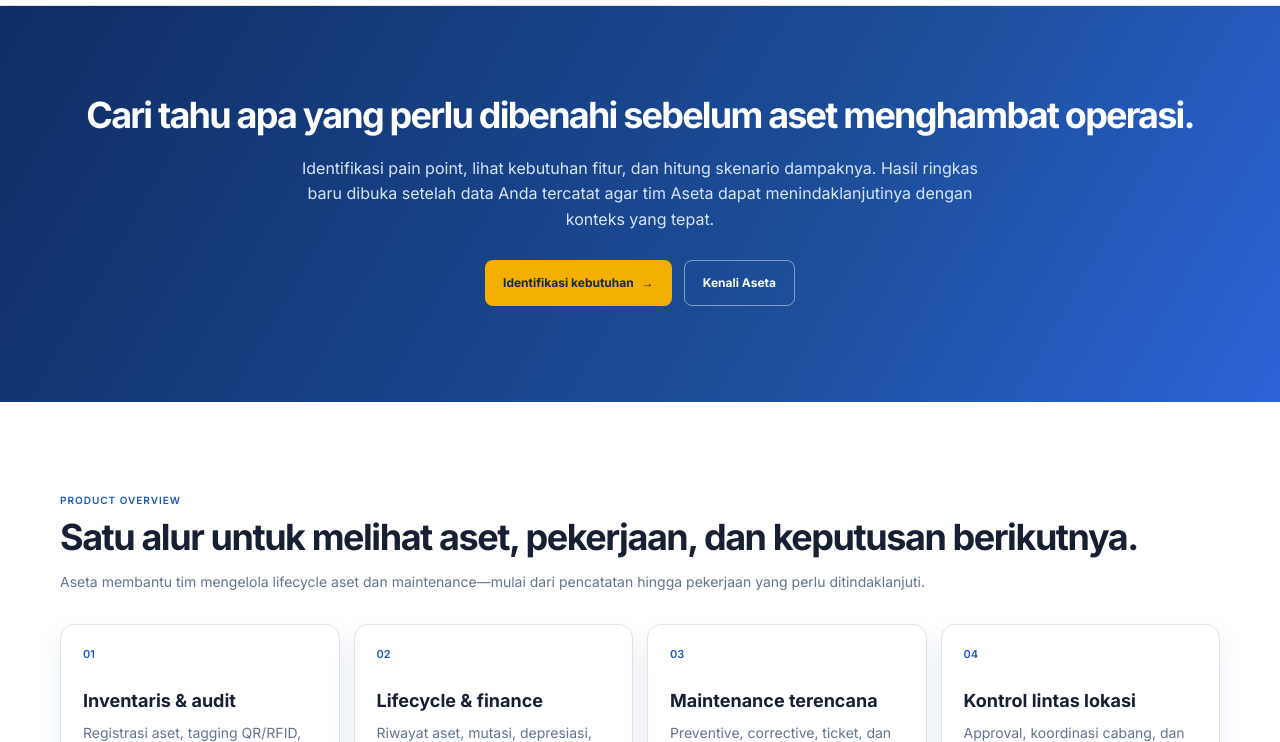
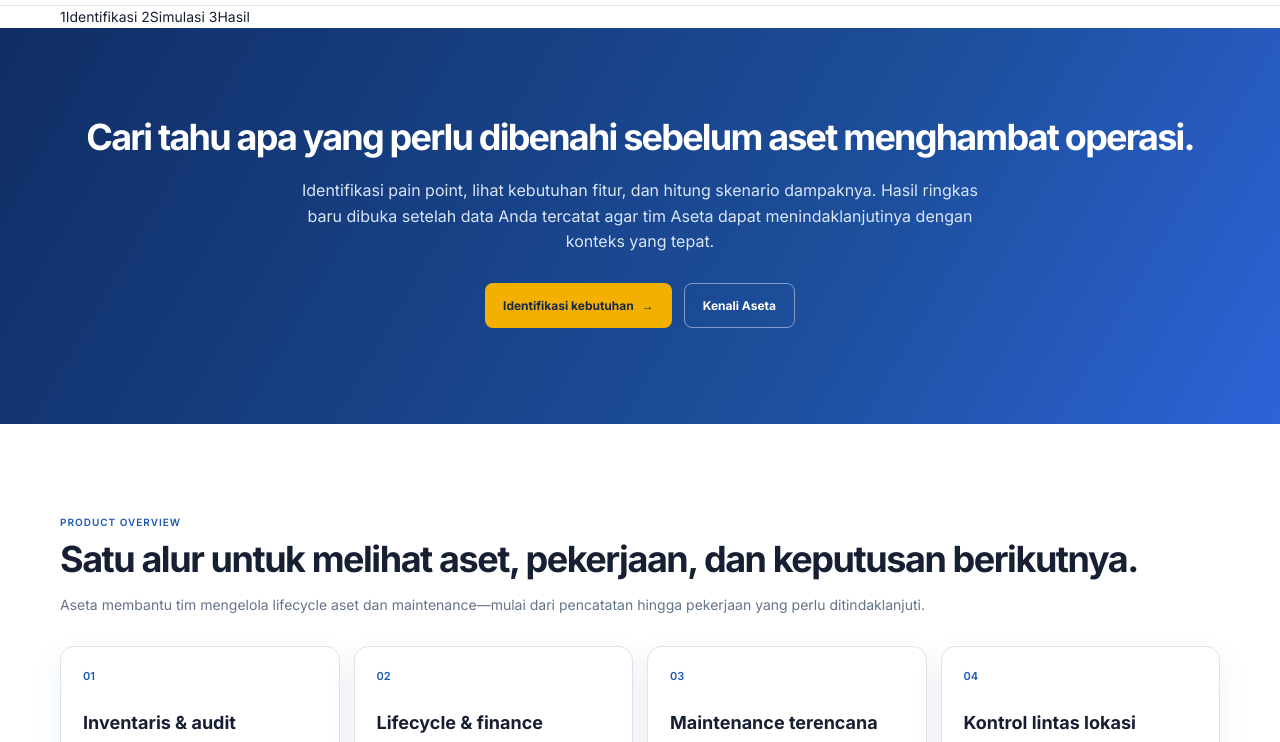
Before and after one commit to pippoauliaa-dev/aseta-self-serve-redesign, a plain HTML site: page index.html in a window 1280 px wide. Shown: the part 63-805 px from the top of the page. Drawn offline with Linux system fonts and the light colour scheme.

Commit message:
feat: stepper langkah identifikasi, simulasi, hasil

```diff
--- a/index.html
+++ b/index.html
@@ -26,7 +26,13 @@
       </nav>
     </div>
   </header>
-
+  <nav class="step-bar" aria-label="Langkah pengisian">
+    <div class="container step-bar-inner">
+      <a class="step" href="#problem-form" data-step="problem-form"><span>1</span>Identifikasi</a>
+      <a class="step" href="#simulator" data-step="simulator"><span>2</span>Simulasi</a>
+      <a class="step" href="#results" data-step="results"><span>3</span>Hasil</a>
+    </div>
+  </nav>
   <main>
     <section class="hero" aria-labelledby="hero-title">
       <div class="container hero-inner">
```
